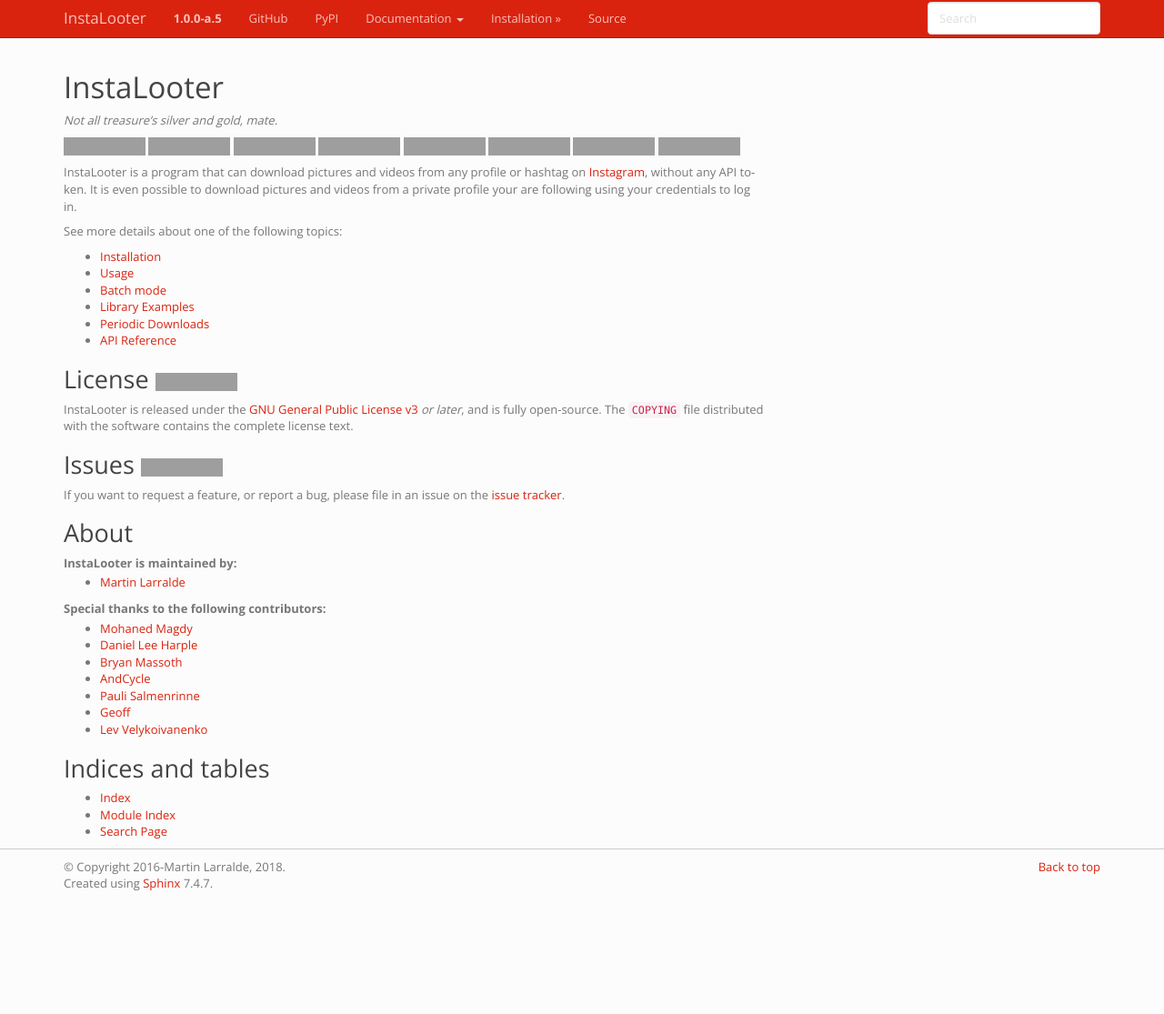
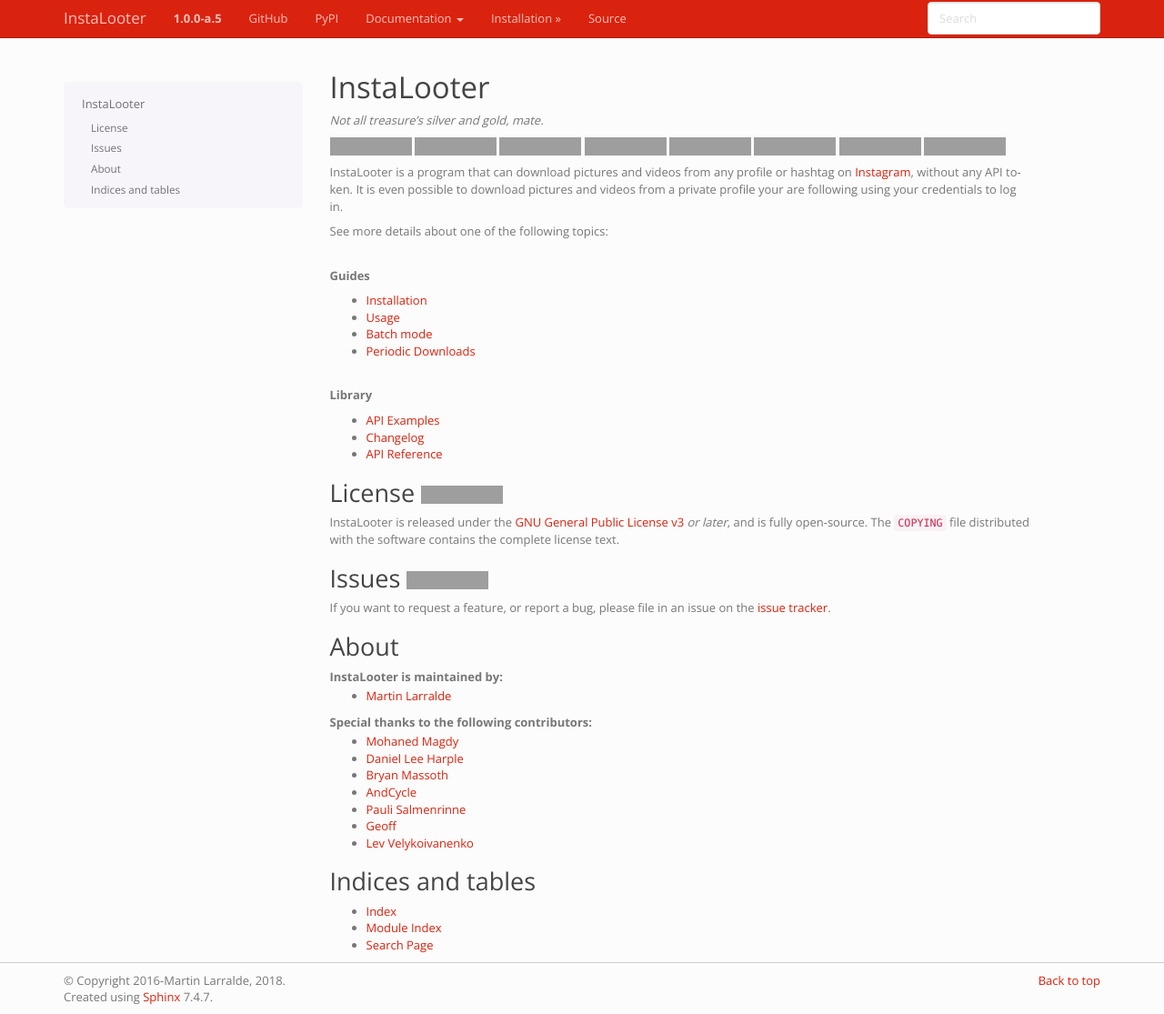
Before and after one commit to althonos/InstaLooter, a Sphinx documentation site: the page built from docs/source/index.rst, in a window 1280 px wide and 1115 px high, cut to the strip 0-1115 px from the top of the window. Shown: the whole strip at 91% size. Built offline with Sphinx 7.4.7, drawn with Linux system fonts in a browser that asks for light colours; the version number is read from the project's files by our own code; grey boxes are pictures that could not be loaded.

Commit message:
Add up-to-date changelog to generated documentation

```diff
--- a/docs/source/conf.py
+++ b/docs/source/conf.py
@@ -11,6 +11,7 @@
 
 import os
 import sys
+import shutil
 import collections
 import datetime
 import semantic_version
@@ -22,11 +23,20 @@ import sphinx_bootstrap_theme
 # add these directories to sys.path here. If the directory is relative to the
 # documentation root, use os.path.abspath to make it absolute, like shown here.
 
-sys.path.insert(0, os.path.abspath(os.path.join('..', '..')))
+docsrc_dir = os.path.abspath(os.path.join(__file__, '..'))
+project_dir = os.path.abspath(os.path.join(docsrc_dir, '..', '..'))
+
+sys.path.insert(0, project_dir)
 import instalooter
 
+# -- Files setup -------------------------------------------------------------
+
+with open(os.path.join(project_dir, "CHANGELOG.rst"), 'rb') as src:
+    with open(os.path.join(docsrc_dir, "changelog.rst"), 'wb') as dst:
+        dst.write(b":tocdepth: 2\n\n")
+        shutil.copyfileobj(src, dst)
+
 # -- Project information -----------------------------------------------------
-
 
 project = 'InstaLooter'
 author = instalooter.__author__
@@ -149,7 +159,10 @@ html_static_path = ['_static']
 # default: ``['localtoc.html', 'relations.html', 'sourcelink.html',
 # 'searchbox.html']``.
 #
-html_sidebars = {"*": [], os.path.join("instalooter", "*"): []}
+html_sidebars = {
+    "*": ['localtoc.html'],
+    os.path.join("instalooter", "*"): [],
+}
 
 # -- Options for HTMLHelp output ---------------------------------------------
 
--- a/docs/source/examples.rst
+++ b/docs/source/examples.rst
@@ -1,5 +1,5 @@
-Examples
-========
+API Examples
+============
 
 .. toctree::
 
--- a/docs/source/index.rst
+++ b/docs/source/index.rst
@@ -12,16 +12,25 @@ following using your credentials to log in.
 
 See more details about one of the following topics:
 
+.. rubric:: Guides
+
 .. toctree::
-   :maxdepth: 1
+    :maxdepth: 1
 
-   Installation <install>
-   Usage <usage>
-   Batch mode <batch>
-   Library Examples <examples>
-   Periodic Downloads <cron>
-   API Reference <instalooter/index>
+    Installation <install>
+    Usage <usage>
+    Batch mode <batch>
+    Periodic Downloads <cron>
 
+
+.. rubric:: Library
+
+.. toctree::
+    :maxdepth: 1
+
+    API Examples <examples>
+    Changelog <changelog>
+    API Reference <instalooter/index>
 
 
 License |license|
```
